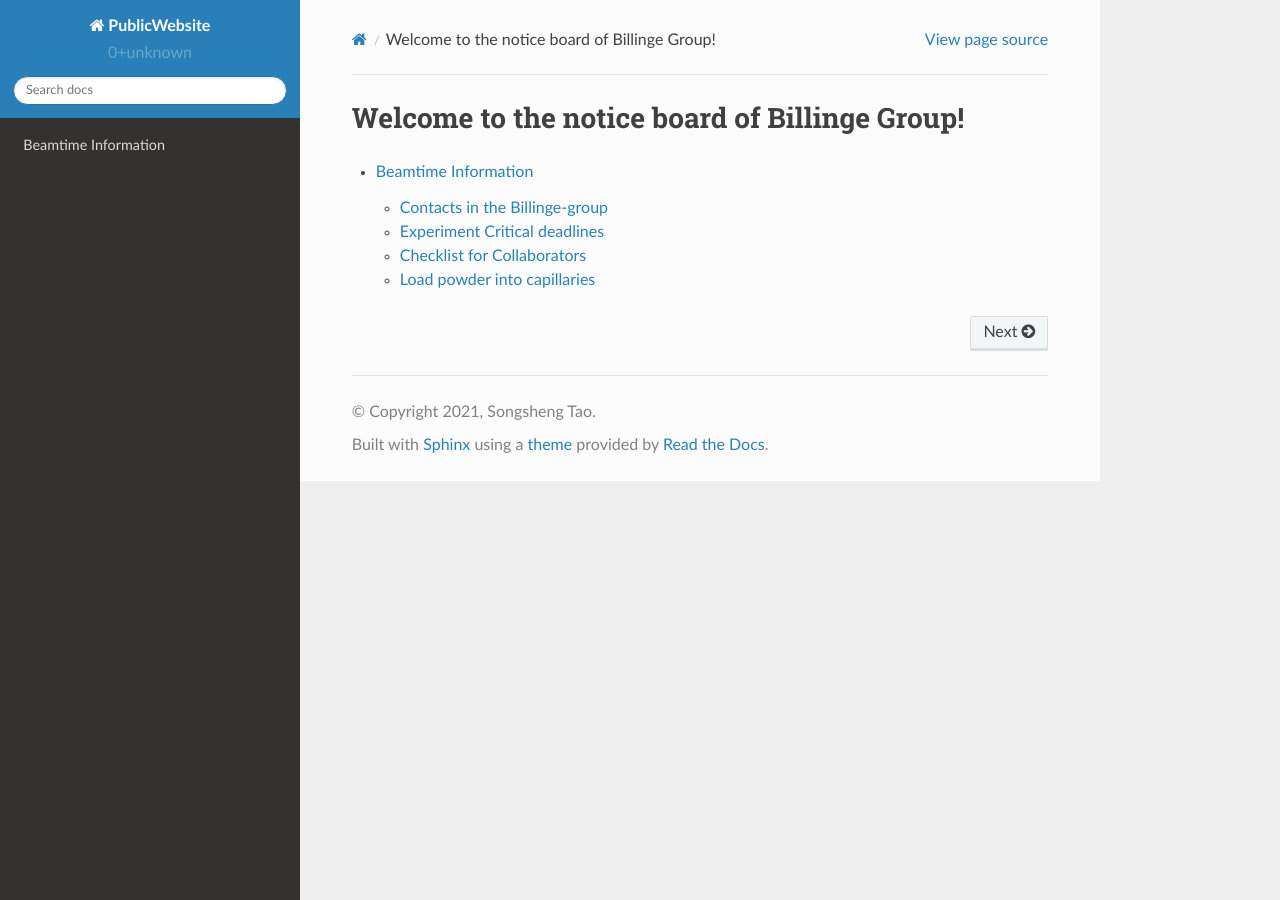
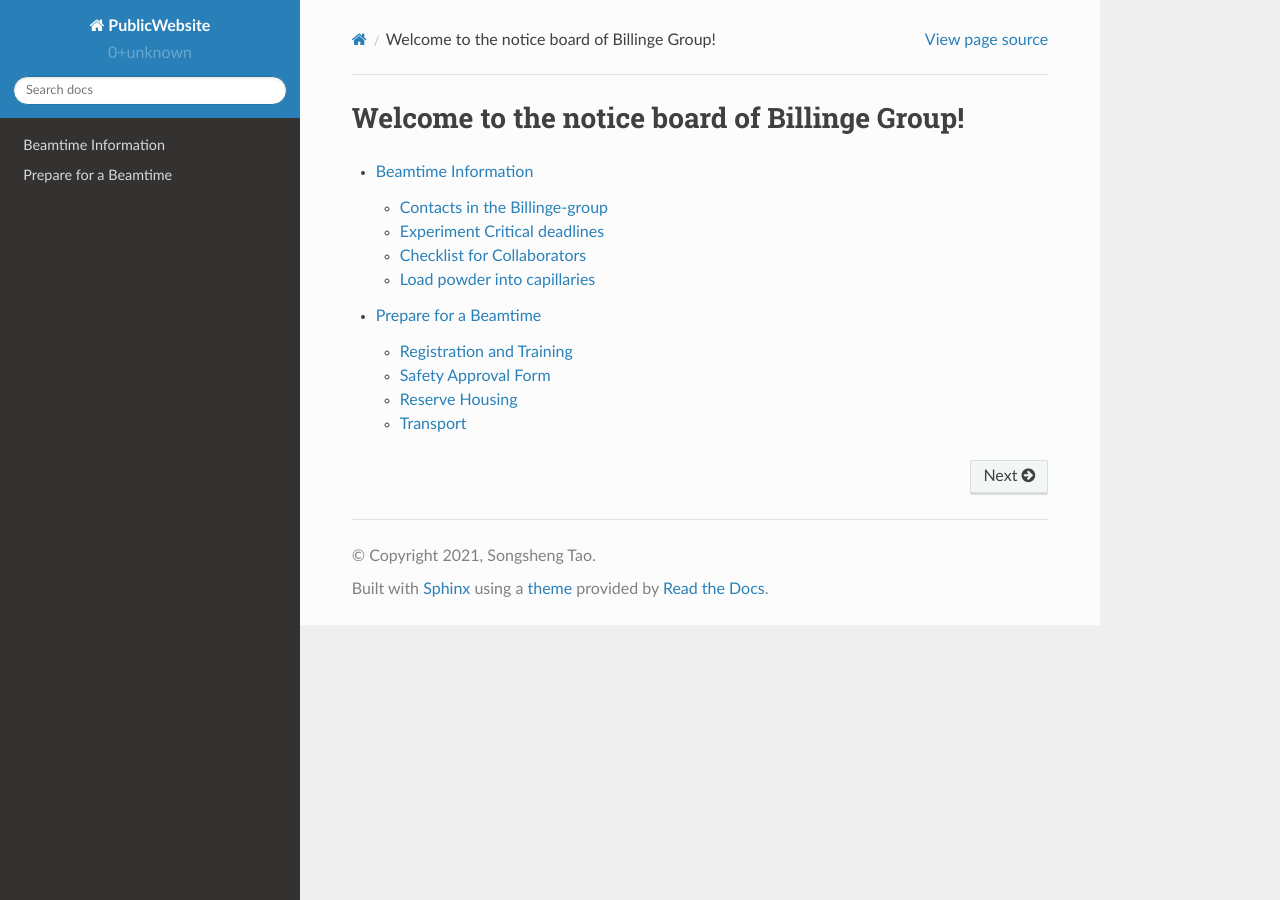
Before and after one commit to Billingegroup/PublicWebsite, a Sphinx documentation site: the page built from docs/source/index.rst, in a window 1280 px wide. Built offline with Sphinx 7.4.7 and the Read the Docs theme 2.0.0, drawn with Linux system fonts in a browser that asks for light colours; some of the changed lines change nothing that is shown.

Commit message:
DOC: add registration instruction

```diff
--- a/docs/source/index.rst
+++ b/docs/source/index.rst
@@ -10,3 +10,4 @@ Welcome to the notice board of Billinge Group!
    :maxdepth: 2
 
    beamtime
+   register
--- /dev/null
+++ b/docs/source/register.rst
@@ -0,0 +1,45 @@
+Prepare for a Beamtime
+======================
+
+Registration and Training
+-------------------------
+
+Please go to the `BNL before-arrival guide <https://www.bnl.gov/nsls2/userguide/before-arrival.php>`_, read the website, and complete the register and training according to the instructions.
+
+Here is some information that you may need to know to fill in the registration form.
+
+* Proposal Number: your GU proposal number if you applied one otherwise ask Billinge group member for the PU proposal number. The PU number changes every 5 years.
+* Start date: based on our beamtime
+* End date: your expected graduation date for graduate students
+* Access requested: physical on-site access to BNL
+* Estimate days: Around 30-40 days in a two-year period
+* Subject code: General materials sciences
+* Visit justification: You will be conducting experiments with the billing group at Columbia university. Introducing your research if necessary.
+* Host first name: Sanjit
+* Host last name: Ghose
+* BNL department: Condensed matter physics and material science
+* Facility: NSLS2
+* Beamline: 28-ID XPD
+* Research type: Open research
+
+Please go to the `BNL arrival guide <https://www.bnl.gov/nsls2/userguide/arrival.php>`_, read the website, and know what to do when you arrive at BNL.
+
+Here is some information you need to know.
+
+* Building to go: NSLS-II (building 740)
+* Beamline location: Between Gate 741 and 742
+
+Safety Approval Form
+--------------------
+
+You need to have the safety approval form to be approved before coming to the beamline. This is usually prepared by the people in Billinge group. They will fill in the form according to your answer to the online google form in the "Beamtime Information" section.
+
+Reserve Housing
+---------------
+
+Usually, you will stay at the on-site housing in BNL. Please go to the `Housing Reservation <https://www.bnl.gov/staffservices/onsitehousing.php>`_ to reserve the housing on-site.
+
+Transport
+---------
+
+If you take the train to Ronkonkoma and go to BNL from there, the best way is the daily shuttle bus. Please go to the `Shuttle Bus Reservation <https://www.bnl.gov/staffservices/shuttleservices.php>`_ to reserve the seat before coming to BNL.
```
